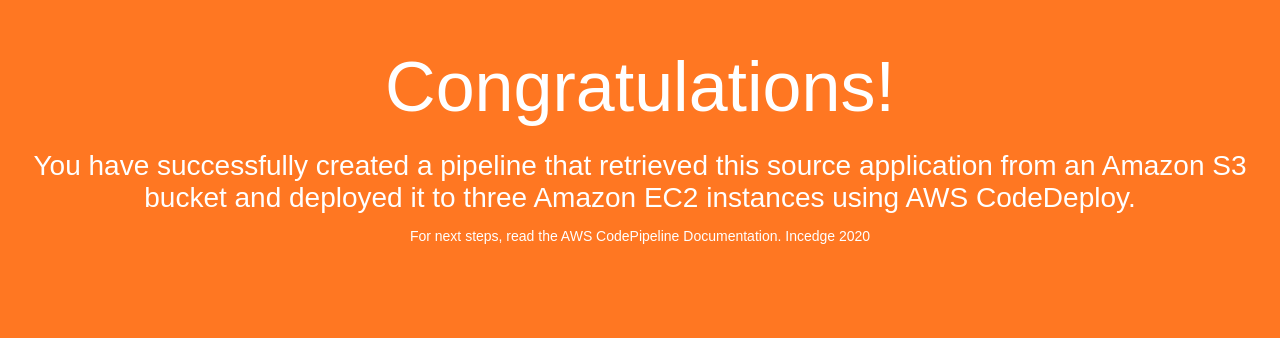
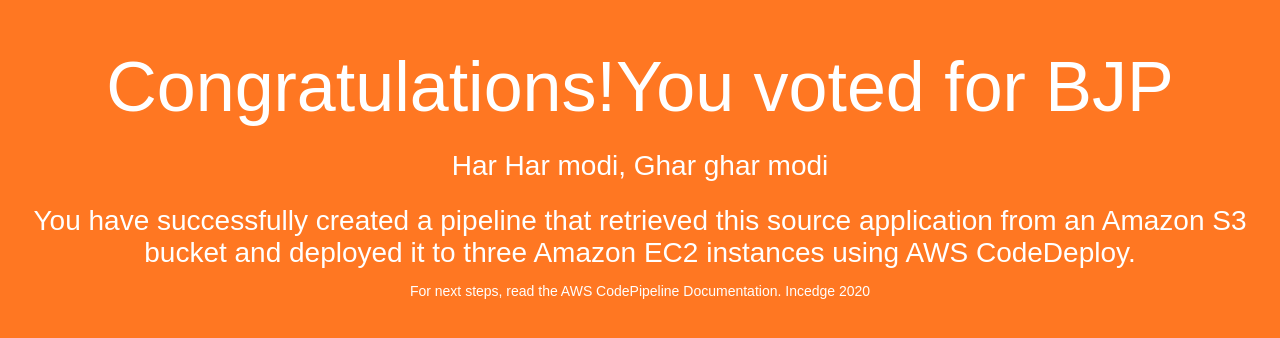
Before and after one commit to R15habh15/Pipeline_Exp2_ADL, a plain HTML site: page index.html in a window 1280 px wide. Drawn offline with Linux system fonts and the light colour scheme.

Commit message:
Update index.html

```diff
--- a/index.html
+++ b/index.html
@@ -27,7 +27,8 @@
 </head>
 <body>
   <div align="center">
-    <h1>Congratulations!</h1>
+    <h1>Congratulations!You voted for BJP</h1>
+	  <h2> Har Har modi, Ghar ghar modi</h2>
     <h2>You have successfully created a pipeline that retrieved this source application from an Amazon S3 bucket and deployed it
 	to three Amazon EC2 instances using AWS CodeDeploy.</h2>
     <p>For next steps, read the AWS CodePipeline Documentation. Incedge 2020</p>
```
